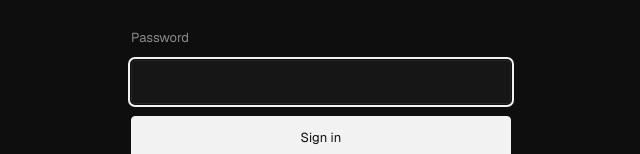
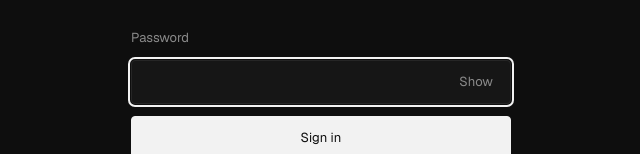
Before and after one commit to christopheohclooney/scratch, a Next.js app in the folder cwbjj-dashboard/: page /login in a window 1280 px wide. Shown: the part 372-526 px from the top of the page, without its empty margins (319-959 px from the left). Built offline with nearby package versions, Linux system fonts and the light colour scheme.

Commit message:
Let people show or hide the password while signing in
Co-Authored-By: Claude Opus 5.5 <noreply@anthropic.com>
Claude-Session: https://claude.ai/code/session_01HXrzKj4xogdqAEevaWVPmi

```diff
--- a/cwbjj-dashboard/app/globals.css
+++ b/cwbjj-dashboard/app/globals.css
@@ -869,6 +869,36 @@ td {
   color: var(--bg);
   border-color: var(--text);
 }
+.password {
+  position: relative;
+}
+.password input {
+  width: 100%;
+  padding-right: 72px;
+}
+.login .password__toggle {
+  position: absolute;
+  top: 6px;
+  right: 6px;
+  bottom: 6px;
+  min-height: 0;
+  padding: 0 12px;
+  border: 0;
+  border-radius: var(--radius);
+  background: transparent;
+  color: var(--text-muted);
+  font: inherit;
+  font-size: 13px;
+  cursor: pointer;
+}
+.login .password__toggle:hover {
+  color: var(--text);
+  background: var(--surface-raised);
+}
+.login .password__toggle:focus-visible {
+  outline: 2px solid var(--text);
+  outline-offset: 0;
+}
 .login__error {
   margin: 0;
   font-size: 13px;
--- a/cwbjj-dashboard/app/login/page.tsx
+++ b/cwbjj-dashboard/app/login/page.tsx
@@ -1,3 +1,5 @@
+import { PasswordField } from "@/components/PasswordField";
+
 export default async function LoginPage({ searchParams }: { searchParams: Promise<{ error?: string }> }) {
   const { error } = await searchParams;
   return (
@@ -10,7 +12,7 @@ export default async function LoginPage({ searchParams }: { searchParams: Promis
         </h1>
         <form method="post" action="/api/login">
           <label htmlFor="password">Password</label>
-          <input id="password" name="password" type="password" autoComplete="current-password" required autoFocus />
+          <PasswordField />
           {error ? <p className="login__error" role="alert">That password didn't work. Try again.</p> : null}
           <button className="pill" type="submit">
             Sign in
--- /dev/null
+++ b/cwbjj-dashboard/components/PasswordField.tsx
@@ -0,0 +1,32 @@
+"use client";
+
+import { useState } from "react";
+
+/* Password input with a Show/Hide button, so João can check what he's typed on a phone. */
+export function PasswordField() {
+  const [visible, setVisible] = useState(false);
+  return (
+    <div className="password">
+      <input
+        id="password"
+        name="password"
+        type={visible ? "text" : "password"}
+        autoComplete="current-password"
+        autoCapitalize="none"
+        autoCorrect="off"
+        spellCheck={false}
+        required
+        autoFocus
+      />
+      <button
+        type="button"
+        className="password__toggle"
+        aria-controls="password"
+        aria-pressed={visible}
+        onClick={() => setVisible((v) => !v)}
+      >
+        {visible ? "Hide" : "Show"}
+      </button>
+    </div>
+  );
+}
```
